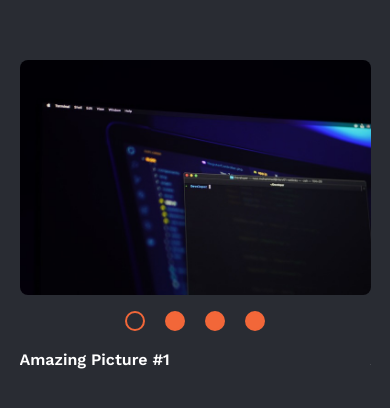
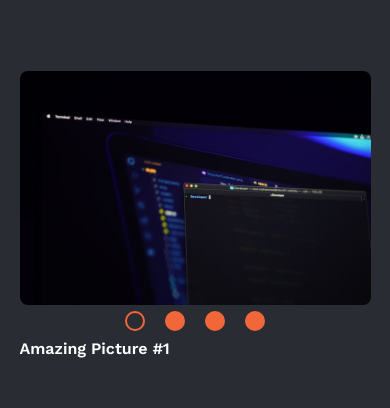
Before and after one commit to Xtcnz181988/cssMemSlider, a plain HTML site: page cssMemSlider/index.html in a window 390 px wide. Shown: the part 206-614 px from the top of the page. Drawn offline with Linux system fonts and the light colour scheme.

Commit message:
feat: remove media queries (Tue, May 17, 2022 12:00:43 AM)

```diff
--- a/cssMemSlider/assets/style/style.css
+++ b/cssMemSlider/assets/style/style.css
@@ -29,10 +29,15 @@ img {
 
 .wrapper_main {
     display: flex;
+    flex-direction: row-reverse;
+    flex-wrap: wrap;
+    justify-content: center;
 }
 
 .wrapper_text {
     overflow: hidden;
+    margin-right: auto;
+    width: 70%;
 }
 
 .wrapper_title {
@@ -40,13 +45,12 @@ img {
 }
 
 .wrapper_control {
-    margin-left: auto;
     display: flex;
     align-items: center;
     gap: .5rem;
 }
 .text {
-    width: 100%;
+    width: 101%;
     font-family: 'WorkSans-SemiBold';
     flex-shrink: 0;
     line-height: 1.5rem;
@@ -115,7 +119,7 @@ label:hover div {
 }
 
 #checkbox_2:checked ~ .wrapper_main .wrapper_text .wrapper_title {
-    transform: translateX(-100%);
+    transform: translateX(-101%);
     transition: 0.7s linear;
 }
 
@@ -129,7 +133,7 @@ label:hover div {
 }
 
 #checkbox_3:checked ~ .wrapper_main .wrapper_text .wrapper_title {
-    transform: translateX(-200%);
+    transform: translateX(-202%);
     transition: 0.7s linear;
 }
 
@@ -143,16 +147,6 @@ label:hover div {
 }
 
 #checkbox_4:checked ~ .wrapper_main .wrapper_text .wrapper_title {
-    transform: translateX(-300%);
+    transform: translateX(-303%);
     transition: 0.7s linear;
 }
-
-@media screen and (max-width: 420px) {
-    .wrapper_main {
-        flex-direction: column-reverse;
-    }
-
-    .wrapper_control {
-        margin: 3% auto;
-    }
-}
--- a/cssMemSlider/index.html
+++ b/cssMemSlider/index.html
@@ -24,14 +24,6 @@
             </div>
         </div>
         <div class="wrapper_main">
-            <div class="wrapper_text">
-                <div class="wrapper_title">
-                    <div class="text">Amazing Picture #1</div>
-                    <div class="text">Amazing Picture #2</div>
-                    <div class="text">Amazing Picture #3</div>
-                    <div class="text">Amazing Picture #4</div>
-                </div>
-            </div>
             <div class="wrapper_control">
                 <label for="checkbox_1">
                     <div class="pointer_1"></div>
@@ -46,6 +38,15 @@
                     <div class="pointer_4"></div>
                 </label>
             </div>
+            <div class="wrapper_text">
+                <div class="wrapper_title">
+                    <div class="text">Amazing Picture #1</div>
+                    <div class="text">Amazing Picture #2</div>
+                    <div class="text">Amazing Picture #3</div>
+                    <div class="text">Amazing Picture #4</div>
+                </div>
+            </div>
+
             </div>
     </div>
 </body>
```
